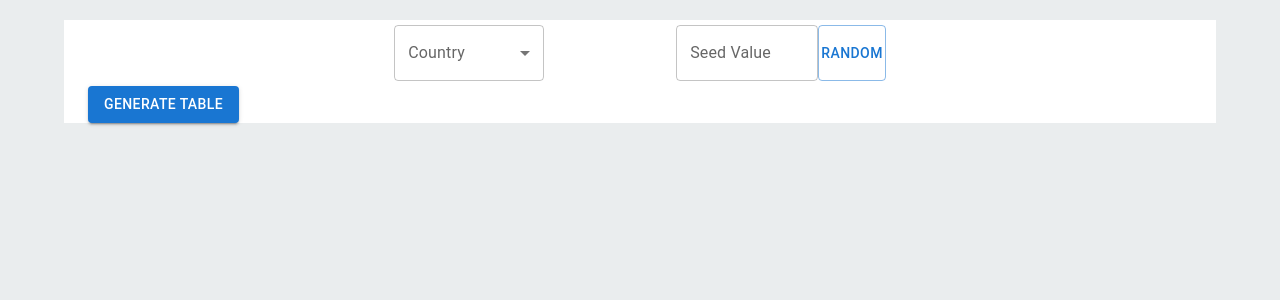
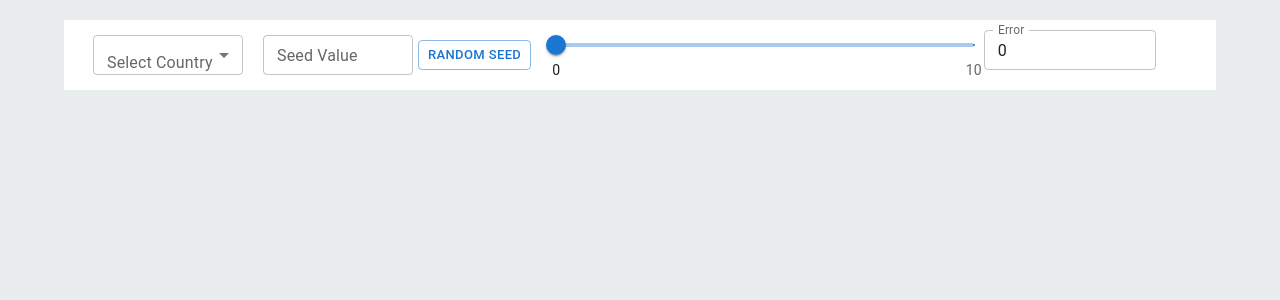
Before and after one commit to OtabekMirzakhmedov/task5, a React (Create React App) app: page / in a window 1280 px wide. Shown: the top 300 px of the page. Built offline with nearby package versions, Linux system fonts and the light colour scheme.

Commit message:
toolbar done

```diff
--- a/src/Tools.js
+++ b/src/Tools.js
@@ -7,10 +7,33 @@ import FormControl from '@mui/material/FormControl';
 import Select from '@mui/material/Select';
 import TextField from '@mui/material/TextField';
 import Button from '@mui/material/Button';
+import Slider from '@mui/material/Slider';
 
-const Tools = ({onGenerateTable}) => {
+const Tools = () => {
     const [country, setCountry] = useState('');
   const [seed, setSeed] = useState('');
+  const [sliderValue, setSliderValue] = useState(0);
+  const [inputValue, setInputValue] = useState(0);
+  const [error, setError] = useState(0);
+
+
+  const handleRandomSeed = () => {
+    const randomSeed = Math.floor(Math.random() * 1000) + 1;
+    setSeed(randomSeed.toString());
+  };
+
+  const handleSliderChange = (event, newValue) => {
+    setSliderValue(newValue);
+    setInputValue(newValue*100);
+    setError(newValue);
+  };
+
+  const handleInputChange = (event) => {
+    const value = Number(event.target.value);
+    setInputValue(value);
+    setError(value / 100);
+    setSliderValue(value/100);
+  };
 
   const handleCountryChange = (event) => {
     setCountry(event.target.value);
@@ -19,49 +42,64 @@ const Tools = ({onGenerateTable}) => {
   const handleSeedChange = (event) => {
     setSeed(event.target.value);
   };
-  const handleGenerateTable = () => {
-    onGenerateTable(country, seed); // Emit the country and seed values
-  };
+
 
   return (
-    <Container sx={{backgroundColor: 'white', marginTop: '20px'}}>
-         <Box sx={{
+    <Container sx={{ backgroundColor: 'white', marginTop: '20px' }}>
+      <Box
+        sx={{
           display: 'flex',
-            justifyItems: 'start',
+          gap: '10px',
           width: 'fit-content',
-            margin: '0 auto',
-            padding: '5px'
-        }}>
-      <FormControl fullWidth>
-        <InputLabel id="demo-simple-select-label">Country</InputLabel>
+          alignItems: 'center'
+        }}
+      >
+        <Box sx={{ padding: '5px', margin: '0 auto'  }}>
+          <FormControl sx={{ width: '150px' }}>
+            <InputLabel>Select Country</InputLabel>
             <Select
-          labelId="demo-simple-select-label"
-          id="demo-simple-select"
               value={country}
-          label="Age"
+              label="Select Country"
               onChange={handleCountryChange}
-          sx={{width: '150px'}}
+              size="small"
             >
-          <MenuItem value={"Spain"}>Spain</MenuItem>
-          <MenuItem value={"Poland"}>Poland</MenuItem>
-          <MenuItem value={"Uzbekistan"}>Uzbekistan</MenuItem>
+              <MenuItem value={'spain'}>Spain</MenuItem>
+              <MenuItem value={'poland'}>Poland</MenuItem>
+              <MenuItem value={'germany'}>Germany</MenuItem>
             </Select>
-
           </FormControl>
+        </Box>
+        <Box sx={{ display: 'flex', alignContent: 'center',  padding: '5px', gap: '5px', alignItems: 'center', margin: '0 auto' }}>
           <TextField
             label="Seed Value"
             value={seed}
             onChange={handleSeedChange}
+            size="small"
+            sx={{ width: '150px' }}
           />
-        <Button variant="outlined" >Random</Button>
-
-
+          <Button variant="outlined" size="small" onClick={handleRandomSeed}>
+          Random seed
+        </Button>
         </Box>
-    <Box>
-    <Button variant="contained" onClick={handleGenerateTable}>Generate Table</Button>
+        <Box sx={{ padding: '10px' , display: 'flex', width:'600px', gap: '10px'}}>
+          <Slider
+            value={sliderValue}
+            onChange={handleSliderChange}
+            min={0}
+            max={10}
+            step={0.25}
+            marks={[{ value: 0, label: '0' }, { value: 10, label: '10' }]}
+            valueLabelDisplay="auto"
+            size="medium"
+          />
+          <TextField
+            label="Error"
+            value={inputValue}
+            onChange={handleInputChange}
+            size="small"
+          />
         </Box>
-    <p>{country}</p>
-    <p>{seed}</p>
+      </Box>
 
 
 
```
Lines whose indentation alone changed are shown as unchanged.
